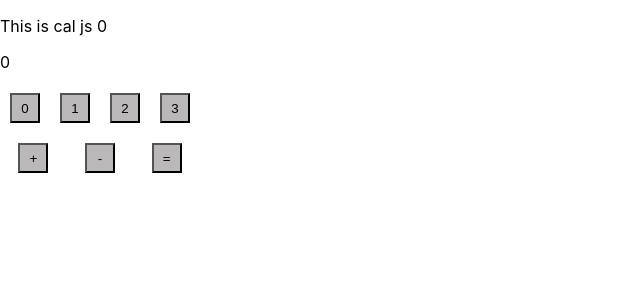
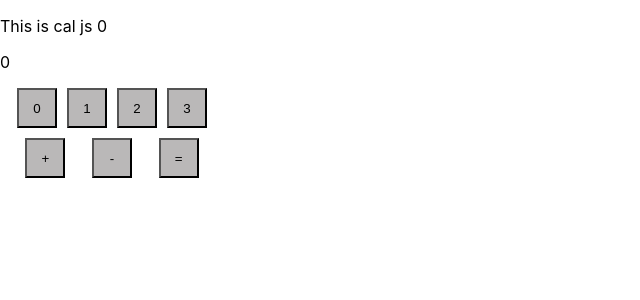
Before and after one commit to SanketWashimkar/Cal-app, a React (Create React App) app: page / in a window 1280 px wide. Shown: the top 300 px of the page, without its empty margins (0-640 px from the left). Built offline with nearby package versions, Linux system fonts and the light colour scheme.

Commit message:
main:7th commit

```diff
--- a/src/common/Button.css
+++ b/src/common/Button.css
@@ -1,9 +1,10 @@
 .bt-cal{
     color: black;
     background-color: #bab8b8;
-    width: 30px;
-    height: 30px;
-    margin: 5px;
+    width: 40px;
+    height: 40px;
+    margin-left: 30%;
+    padding: 5px;
     text-align: center;
-    display: block;
+
 }
```
